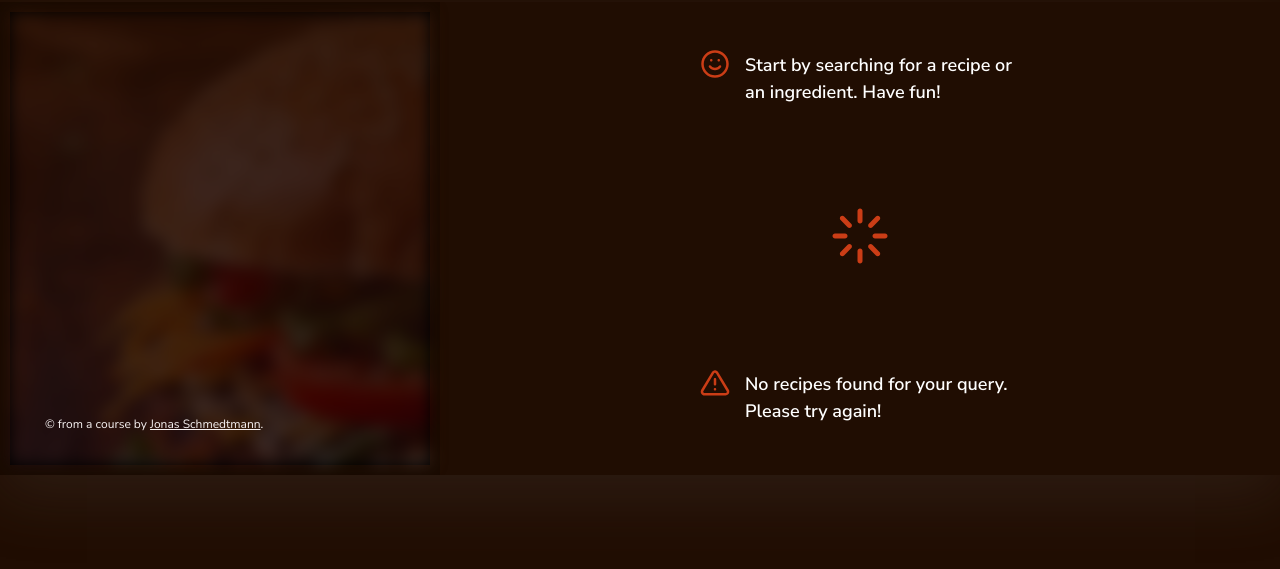
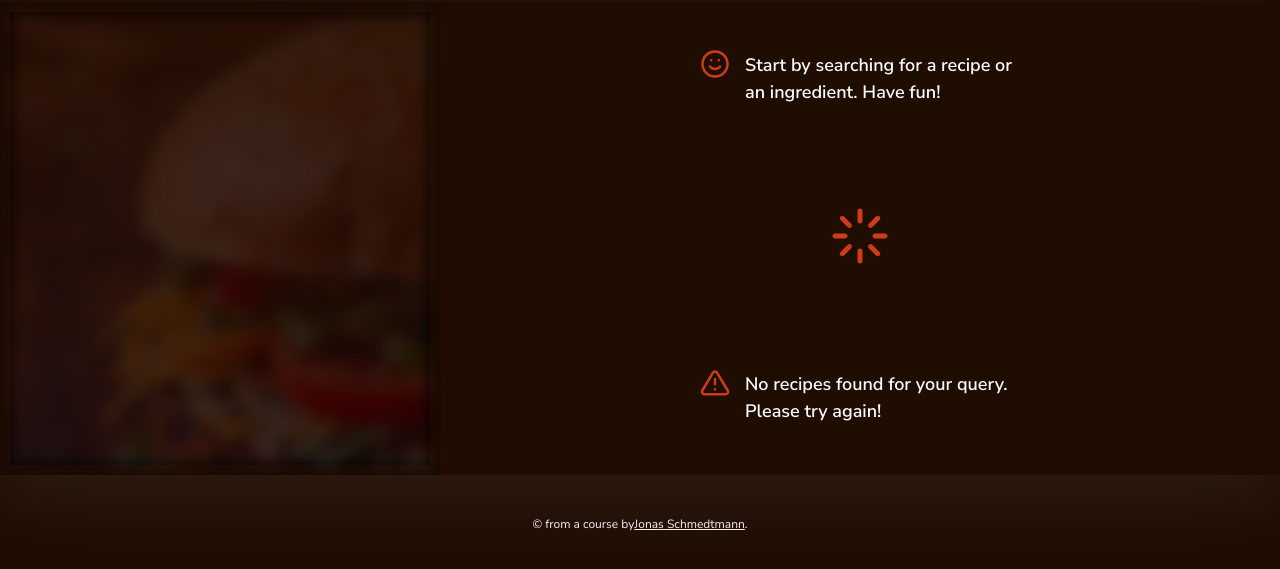
Before and after one commit to filosoho/JavaScript-Projects, a website built with Parcel: page Forkify/index.html in a window 1280 px wide. Shown: the part 91-660 px from the top of the page. Built offline with nearby package versions, Linux system fonts and the light colour scheme.

Commit message:
add footer

```diff
--- a/Forkify/index.html
+++ b/Forkify/index.html
@@ -74,16 +74,6 @@
           <ul class="results"></ul>
 
           <div class="pagination"></div>
-
-          <p class="copyright">
-            &copy; from a course by
-            <a
-              class="twitter-link"
-              target="_blank"
-              href="https://twitter.com/jonasschmedtman"
-              >Jonas Schmedtmann</a
-            >.
-          </p>
         </div>
 
         <div class="recipe">
@@ -185,6 +175,17 @@
           </button>
         </form>
       </div>
+      <footer>
+        <p class="copyright">
+          &copy; from a course by
+          <a
+            class="twitter-link"
+            target="_blank"
+            href="https://twitter.com/jonasschmedtman"
+            >Jonas Schmedtmann</a
+          >.
+        </p>
+      </footer>
     </main>
   </body>
 </html>
--- a/Forkify/src/sass/_searchResults.scss
+++ b/Forkify/src/sass/_searchResults.scss
@@ -62,11 +62,14 @@
 }
 
 .copyright {
-  color: $color-grey-dark-2;
-  color: rgb(247, 242, 242);
+  display: flex;
+  color: #f7f2f2;
+  margin-top: 4rem;
+  margin-bottom: 2rem;
+  padding: 0 3.5rem;
   font-size: 1.2rem;
-  padding: 0 3.5rem;
-  margin-top: 4rem;
+  align-items: center;
+  justify-content: center;
 
   .twitter-link:link,
   .twitter-link:visited {
```
Also changed, not shown: Forkify/dist/index.html, 2 other files.
